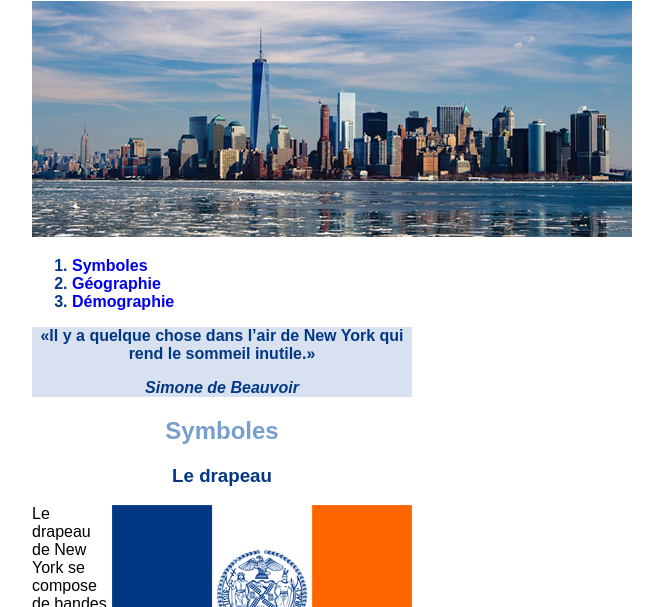
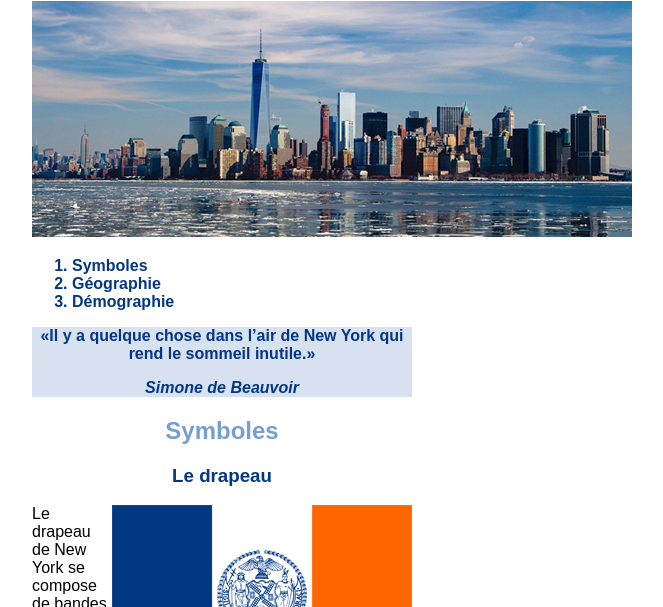
Before and after one commit to Venoflux/New-York, a plain HTML site: page index.html in a window 1280 px wide. Shown: the part 193-800 px from the top of the page, without its empty margins (418-1081 px from the left). Drawn offline with Linux system fonts and the light colour scheme.

Commit message:
Index navigator colors changed

```diff
--- a/styles.css
+++ b/styles.css
@@ -75,6 +75,7 @@ h3 {
     margin-top: 2rem;
 }
 
-a, u {
+a {
     text-decoration: none;
+    color: #033784;
 }
```
